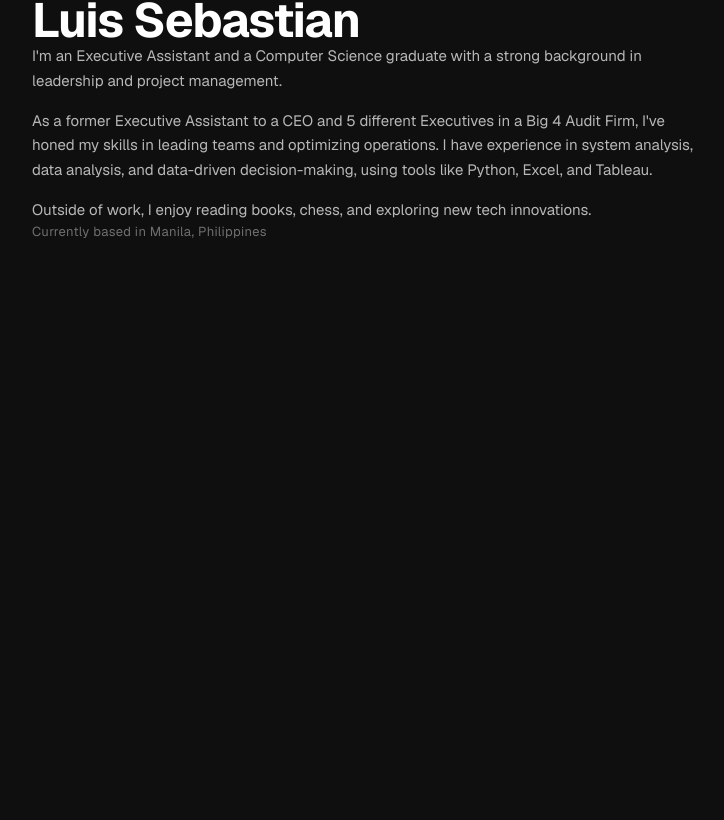
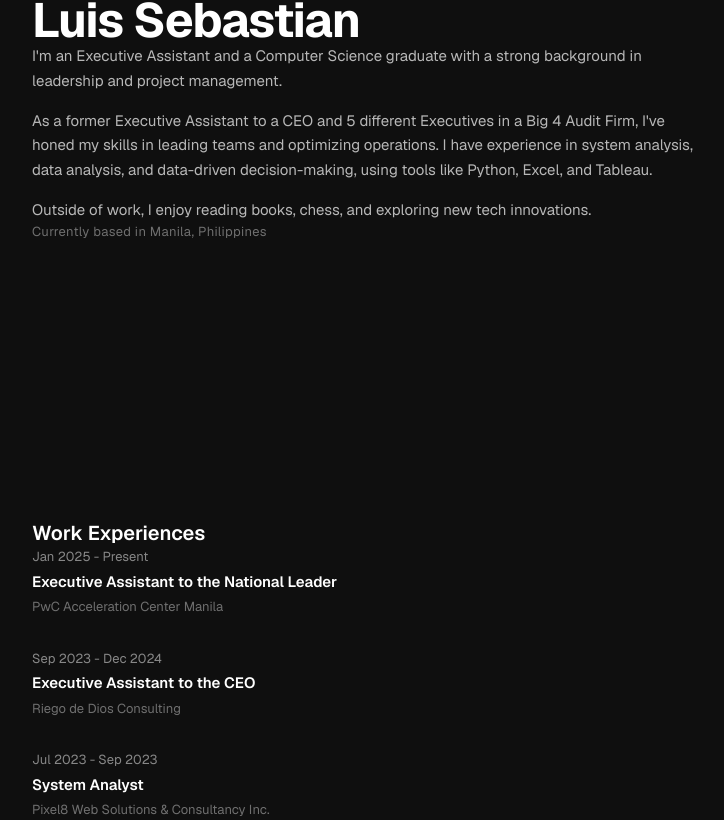
Before and after one commit to LuisSebastianDelRosario/luis-2026-portfolio, a Next.js app: page / in a window 1280 px wide. Shown: the part 281-1101 px from the top of the page, without its empty margins (288-1012 px from the left). Before the commit the page ends 800 px from the top, so only its background shows below. Built offline with nearby package versions, Linux system fonts and the light colour scheme.

Commit message:
Step 5 - Work Experiences section complete

```diff
--- a/app/page.tsx
+++ b/app/page.tsx
@@ -1,5 +1,6 @@
 import Navbar from "@/components/sections/Navbar";
 import Hero from "@/components/sections/Hero";
+import WorkExperiences from "@/components/sections/WorkExperiences";
 
 export default function Home() {
   return (
@@ -7,6 +8,7 @@ export default function Home() {
       <Navbar />
       <div style={{ maxWidth: "768px", margin: "0 auto", paddingLeft: "64px", paddingRight: "32px" }}>
         <Hero />
+        <WorkExperiences />
       </div>
     </main>
   );
--- /dev/null
+++ b/components/sections/WorkExperiences.tsx
@@ -0,0 +1,48 @@
+const experiences = [
+  {
+    date: "Jan 2025 - Present",
+    title: "Executive Assistant to the National Leader",
+    company: "PwC Acceleration Center Manila",
+  },
+  {
+    date: "Sep 2023 - Dec 2024",
+    title: "Executive Assistant to the CEO",
+    company: "Riego de Dios Consulting",
+  },
+  {
+    date: "Jul 2023 - Sep 2023",
+    title: "System Analyst",
+    company: "Pixel8 Web Solutions & Consultancy Inc.",
+  },
+];
+
+export default function WorkExperiences() {
+  return (
+    <section id="experiences" className="py-16">
+      {/* Section Title */}
+      <h2 className="text-xl font-semibold text-white mb-8">
+        Work Experiences
+      </h2>
+
+      {/* Experience Entries */}
+      <div className="flex flex-col gap-8">
+        {experiences.map((exp, index) => (
+          <div key={index} className="flex flex-col gap-1">
+            {/* Date */}
+            <p className="text-[13px] text-white/50">
+              {exp.date}
+            </p>
+            {/* Job Title */}
+            <p className="text-[15px] font-semibold text-white">
+              {exp.title}
+            </p>
+            {/* Company */}
+            <p className="text-[13px] text-white/40">
+              {exp.company}
+            </p>
+          </div>
+        ))}
+      </div>
+    </section>
+  );
+}
```
